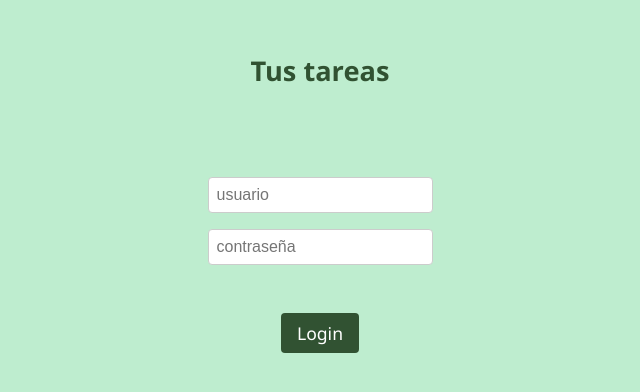
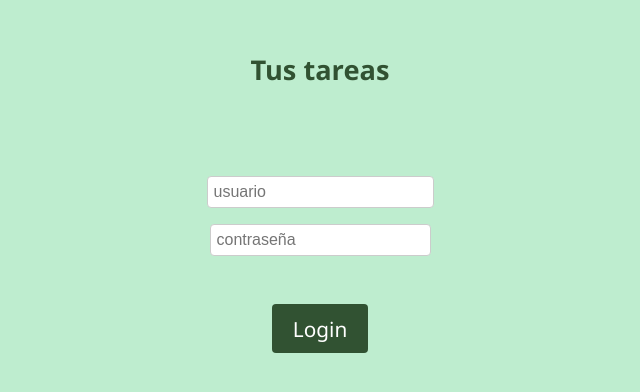
Before and after one commit to Juliakaova/fullstack-proyecto-final, a React (Vite) app in the folder tareas-react/: page /login in a window 1280 px wide. Shown: the part 138-530 px from the top of the page, without its empty margins (320-960 px from the left). Built offline with nearby package versions, Linux system fonts and the light colour scheme.

Commit message:
avances css

```diff
--- a/tareas-react/src/App.jsx
+++ b/tareas-react/src/App.jsx
@@ -37,7 +37,7 @@ function App(){
         })
     }, [token])
 
-
+    //Para cerrar sesión, limpiar el array de tareas y borrar el token, la idea de borrar las tareas es para que si se inicia otra sesión sin recargar la página no se vean las tareas de la sesión anterior
     function cerrarSesion(){
         setTareas([])
         borrarToken()
@@ -154,7 +154,7 @@ function App(){
                             value={tareaNueva}
                             onChange={evento => setTareaNueva(evento.target.value)} />
 
-                    <button onClick={crearTarea}>Crear</button>
+                    <button className="crear" onClick={crearTarea}>Crear</button>
                     { errorCrear && <p className="errorCrear">No se pudo crear la tarea</p> }
                 </div>
 
--- a/tareas-react/src/index.css
+++ b/tareas-react/src/index.css
@@ -31,15 +31,15 @@ body {
 }
 
 .login .inputsFormulario input {
-    padding: 0.5rem;
-    font-size: 1rem;
+    padding: 6px;
+    font-size: 1em;
     border: 1px solid #ccc;
     border-radius: 4px;
 }
 
 .login h1{
     position: relative;
-    font-size: 1.7rem;
+    font-size: 1.7em;
     margin-bottom: 1rem;
     top: -15%;
     color: #315232;
@@ -59,8 +59,8 @@ body {
 
 .login button {
     position: relative;
-    padding: 0.5rem 1rem;
-    font-size: 1.1rem;
+    padding: 0.5em 1em;
+    font-size: 1.3em;
     background-color: #315232;
     color: white;
     font-family: 'Segoe UI', sans-serif;
@@ -84,9 +84,9 @@ body {
 .cerrarSesion {
     position: Absolute;
     top: 4dvh;
-    right: 3dvh;
-    padding: 0.4rem 0.5rem;
-    font-size: 1rem;
+    right: 10dvw;
+    padding: 0.5dvh 0.7dvh;
+    font-size: 1em;
     border: none;
     box-shadow: 1px 2px 2px #3152327e;
     color: #315232;
@@ -109,8 +109,24 @@ body {
 div.nuevaTarea {
     display: flex;
     flex-direction: column;
+    align-items: center;
     gap: 1dvh;
-    width: 100%;
+
+}
+input[type="text"]{
+    width: calc(100% - 8px);
+    padding: 4px;
+    font-size: 1.2em;
+}
+
+button.crear{
+    background-color: #315232;
+    color: #ffffff;
+    width: fit-content ;
+    padding: 5px;
+    border-radius: 5px;
+    box-shadow: 1px 2px 2px #3152327e ;
+    font-size: 1.5em;
 }
 
 /*estilos tareas pendientes */
@@ -121,12 +137,17 @@ div.tareasPendientes {
     background-color: #f3fff774;
     padding: 1dvh;
     border-radius: 5px;
+
 }
+
+
+
 div.tareasPendientes ul {
     display: flex;
     flex-direction: column;
-    gap: 1dvh;
+    gap: 1.5dvh;
     list-style-type: none;
+    overflow-wrap: break-word;
 
 }
 
@@ -139,3 +160,19 @@ div.tareasCompletadas {
     padding: 1dvh;
     border-radius: 5px;
 }
+
+div.tareasCompletadas ul {
+    display: flex;
+    flex-direction: column;
+    gap: 1.5dvh;
+    list-style-type: none;
+    overflow-wrap: break-word;
+
+}
+
+input[type="checkbox"] {
+    accent-color: #2f855a;
+    width: 18px;
+    height: 18px;
+   /* cursor: pointer;*/
+}
```
